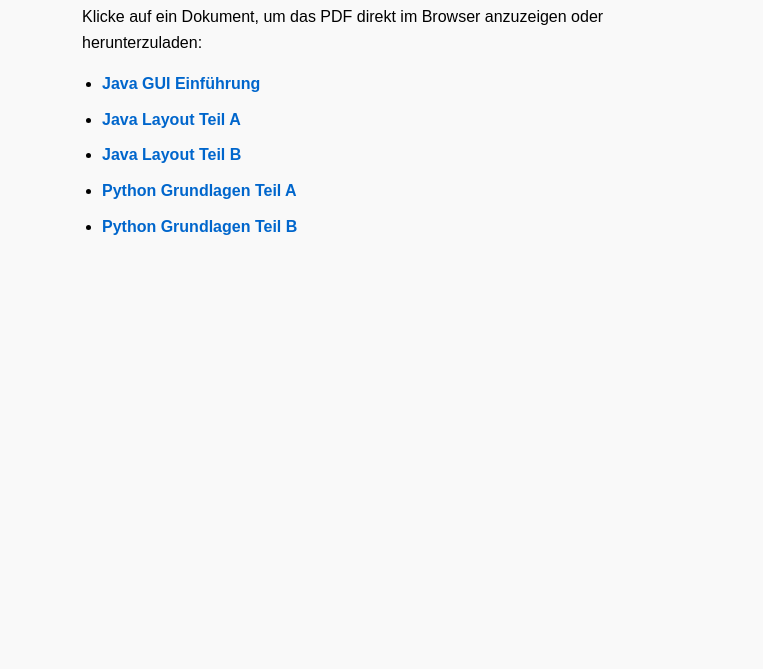
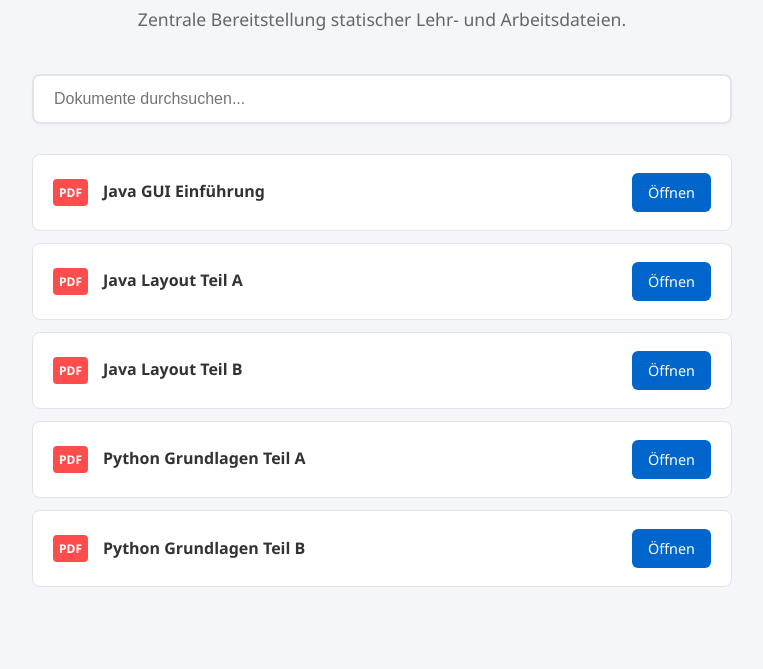
Before and after one commit to osftalia-tool/pdf-archiv, a plain HTML site: page index.html in a window 1280 px wide. Shown: the part 162-831 px from the top of the page, without its empty margins (258-1021 px from the left). Before the commit the page ends 800 px from the top, so only its background shows below. Drawn offline with Linux system fonts and the light colour scheme.

Commit message:
Update index.html
1.3

```diff
--- a/index.html
+++ b/index.html
@@ -3,49 +3,226 @@
 <head>
     <meta charset="UTF-8">
     <meta name="viewport" content="width=device-width, initial-scale=1.0">
-    <title>Mein statisches PDF-Archiv</title>
+    <title>Statisches Dokumenten-Archiv</title>
     <style>
+        :root {
+            --bg-color: #f4f6f9;
+            --card-bg: #ffffff;
+            --text-main: #333333;
+            --text-muted: #666666;
+            --accent-color: #0066cc;
+            --accent-hover: #004499;
+            --border-color: #e1e4e8;
+        }
+
         body {
-            font-family: Arial, sans-serif;
-            max-width: 600px;
-            margin: 40px auto;
+            font-family: 'Segoe UI', Roboto, Helvetica, Arial, sans-serif;
+            max-width: 700px;
+            margin: 50px auto;
             padding: 20px;
             line-height: 1.6;
-            background-color: #f9f9f9;
+            background-color: var(--bg-color);
+            color: var(--text-main);
         }
+
+        .header-section {
+            text-align: center;
+            margin-bottom: 40px;
+        }
+
         h1 {
-            color: #333;
-            border-bottom: 2px solid #333;
-            padding-bottom: 10px;
-        }
-        ul {
-            padding-left: 20px;
-        }
-        li {
+            font-size: 2.2rem;
+            color: var(--text-main);
             margin-bottom: 10px;
         }
-        a {
-            color: #0066cc;
+
+        .subtitle {
+            color: var(--text-muted);
+            font-size: 1.1rem;
+        }
+
+        /* Suchleiste Styles */
+        .search-container {
+            margin-bottom: 30px;
+        }
+
+        .search-input {
+            width: 100%;
+            padding: 14px 20px;
+            font-size: 1rem;
+            border: 2px solid var(--border-color);
+            border-radius: 8px;
+            background-color: var(--card-bg);
+            box-shadow: 0 2px 4px rgba(0,0,0,0.02);
+            transition: border-color 0.2s, box-shadow 0.2s;
+            box-sizing: border-box;
+        }
+
+        .search-input:focus {
+            outline: none;
+            border-color: var(--accent-color);
+            box-shadow: 0 4px 12px rgba(0, 102, 204, 0.1);
+        }
+
+        /* Dokumenten-Liste (Kacheln) */
+        .doc-list {
+            list-style: none;
+            padding: 0;
+            margin: 0;
+        }
+
+        .doc-item {
+            background: var(--card-bg);
+            border: 1px solid var(--border-color);
+            border-radius: 8px;
+            margin-bottom: 12px;
+            transition: transform 0.2s, box-shadow 0.2s;
+        }
+
+        .doc-item:hover {
+            transform: translateY(-2px);
+            box-shadow: 0 6px 12px rgba(0,0,0,0.05);
+        }
+
+        .doc-link {
+            display: flex;
+            align-items: center;
+            justify-content: space-between;
+            padding: 18px 20px;
+            color: var(--text-main);
             text-decoration: none;
+            font-weight: 600;
+        }
+
+        .doc-info {
+            display: flex;
+            align-items: center;
+            gap: 15px;
+        }
+
+        /* Rotes PDF-Icon Simulation */
+        .pdf-icon {
+            background-color: #ff4d4d;
+            color: white;
+            font-size: 0.75rem;
             font-weight: bold;
+            padding: 4px 6px;
+            border-radius: 4px;
+            text-transform: uppercase;
         }
-        a:hover {
-            text-decoration: underline;
+
+        .btn-download {
+            background-color: var(--accent-color);
+            color: white;
+            padding: 8px 16px;
+            border-radius: 6px;
+            font-size: 0.9rem;
+            font-weight: 500;
+            transition: background-color 0.2s;
+        }
+
+        .doc-item:hover .btn-download {
+            background-color: var(--accent-hover);
+        }
+
+        /* Info falls nichts gefunden wird */
+        .no-results {
+            display: none;
+            text-align: center;
+            color: var(--text-muted);
+            margin-top: 30px;
+            font-style: italic;
         }
     </style>
 </head>
 <body>
 
-    <h1>Verfügbare Dokumente</h1>
-    <p>Klicke auf ein Dokument, um das PDF direkt im Browser anzuzeigen oder herunterzuladen:</p>
+    <div class="header-section">
+        <h1>Digitales Dokumenten-Archiv</h1>
+        <p class="subtitle">Zentrale Bereitstellung statischer Lehr- und Arbeitsdateien.</p>
+    </div>
 
-    <ul>
-        <li><a href="dateien/java_gui.pdf" target="_blank">Java GUI Einführung</a></li>
-        <li><a href="dateien/java_layout_a.pdf" target="_blank">Java Layout Teil A</a></li>
-        <li><a href="dateien/java_layout_b.pdf" target="_blank">Java Layout Teil B</a></li>
-        <li><a href="dateien/python_a.pdf" target="_blank">Python Grundlagen Teil A</a></li>
-        <li><a href="dateien/python_b.pdf" target="_blank">Python Grundlagen Teil B</a></li>
+    <div class="search-container">
+        <input type="text" id="searchBar" class="search-input" placeholder="Dokumente durchsuchen...">
+    </div>
+
+    <ul class="doc-list" id="docList">
+        <li class="doc-item">
+            <a class="doc-link" href="dateien/java_gui.pdf" target="_blank">
+                <div class="doc-info">
+                    <span class="pdf-icon">PDF</span>
+                    <span class="doc-name">Java GUI Einführung</span>
+                </div>
+                <span class="btn-download">Öffnen</span>
+            </a>
+        </li>
+        <li class="doc-item">
+            <a class="doc-link" href="dateien/java_layout_a.pdf" target="_blank">
+                <div class="doc-info">
+                    <span class="pdf-icon">PDF</span>
+                    <span class="doc-name">Java Layout Teil A</span>
+                </div>
+                <span class="btn-download">Öffnen</span>
+            </a>
+        </li>
+        <li class="doc-item">
+            <a class="doc-link" href="dateien/java_layout_b.pdf" target="_blank">
+                <div class="doc-info">
+                    <span class="pdf-icon">PDF</span>
+                    <span class="doc-name">Java Layout Teil B</span>
+                </div>
+                <span class="btn-download">Öffnen</span>
+            </a>
+        </li>
+        <li class="doc-item">
+            <a class="doc-link" href="dateien/python_a.pdf" target="_blank">
+                <div class="doc-info">
+                    <span class="pdf-icon">PDF</span>
+                    <span class="doc-name">Python Grundlagen Teil A</span>
+                </div>
+                <span class="btn-download">Öffnen</span>
+            </a>
+        </li>
+        <li class="doc-item">
+            <a class="doc-link" href="dateien/python_b.pdf" target="_blank">
+                <div class="doc-info">
+                    <span class="pdf-icon">PDF</span>
+                    <span class="doc-name">Python Grundlagen Teil B</span>
+                </div>
+                <span class="btn-download">Öffnen</span>
+            </a>
+        </li>
     </ul>
+
+    <div id="noResults" class="no-results">Keine passenden Dokumente gefunden.</div>
+
+    <script>
+        const searchBar = document.getElementById('searchBar');
+        const docList = document.getElementById('docList');
+        const docItems = docList.getElementsByClassName('doc-item');
+        const noResults = document.getElementById('noResults');
+
+        searchBar.addEventListener('keyup', function(e) {
+            const term = e.target.value.toLowerCase();
+            let hasResults = false;
+
+            Array.from(docItems).forEach(function(item) {
+                const docName = item.querySelector('.doc-name').textContent.toLowerCase();
+                if(docName.indexOf(term) != -1) {
+                    item.style.display = 'block';
+                    hasResults = true;
+                } else {
+                    item.style.display = 'none';
+                }
+            });
+
+            if(hasResults) {
+                noResults.style.display = 'none';
+            } else {
+                noResults.style.display = 'block';
+            }
+        });
+    </script>
 
 </body>
 </html>
```
